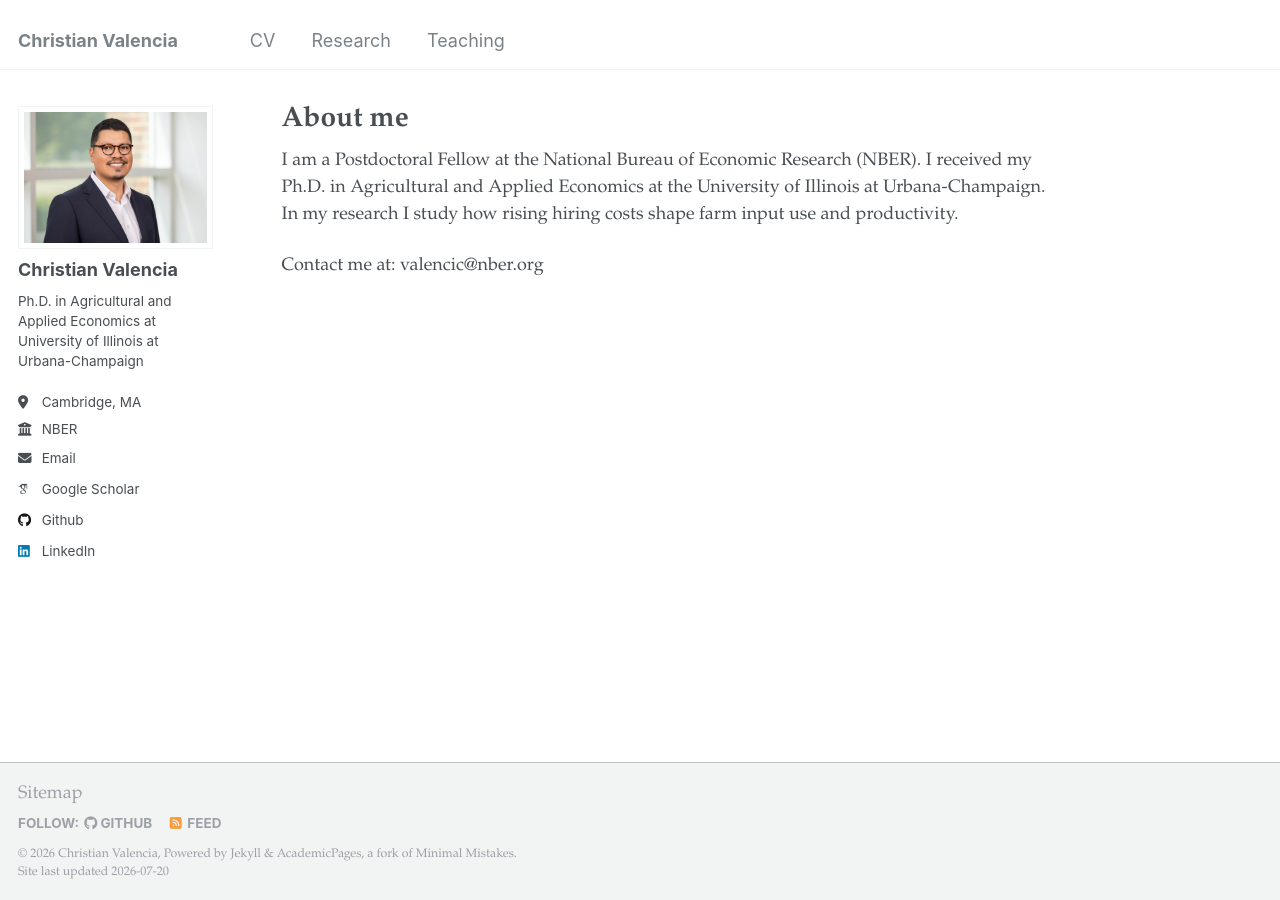
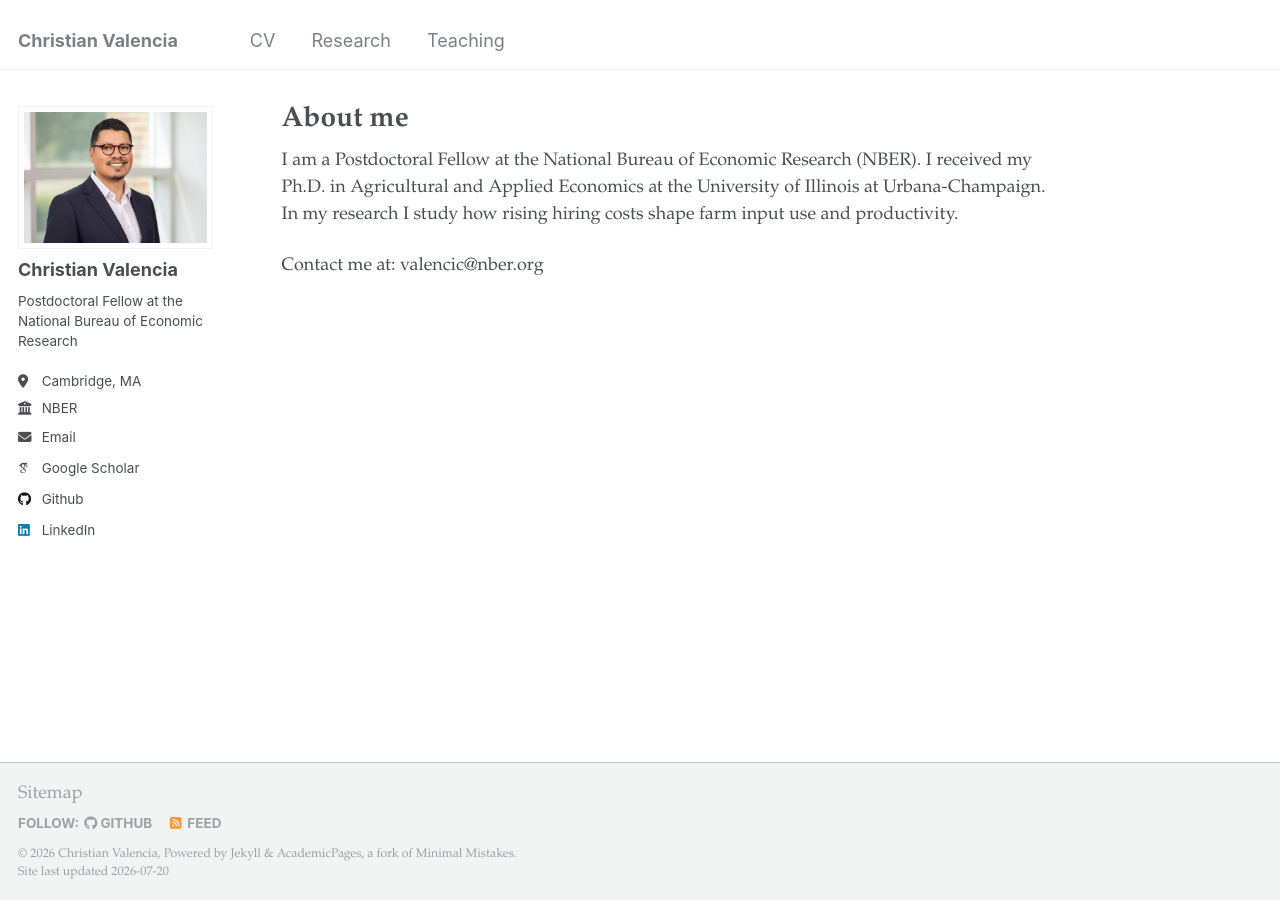
Before and after one commit to valenciac/valenciac.github.io, a Jekyll site: the page built from _pages/about.md, in a window 1280 px wide. Built offline with Jekyll 4.4.1, drawn with Linux system fonts in a browser that asks for light colours; some web fonts are replaced.

Commit message:
Update _config.yml

```diff
--- a/_config.yml
+++ b/_config.yml
@@ -24,11 +24,11 @@ author:
   avatar           : "Christian_Valencia.jpg"
   name             : "Christian Valencia"
   pronouns         : # example: "she/her"
-  bio              : "Ph.D. in Agricultural and Applied Economics at University of Illinois at Urbana-Champaign"
-  location         : "Cambridge, MA"
+  bio              : "Postdoctoral Fellow at the National Bureau of Economic Research"
   employer         : "NBER"
   uri              : # URL
   email            : "valencic@nber.org"
+  location         : "Cambridge, MA"
 
   # Academic websites
   arxiv            : # URL - Update with the correct link to your profile
```
